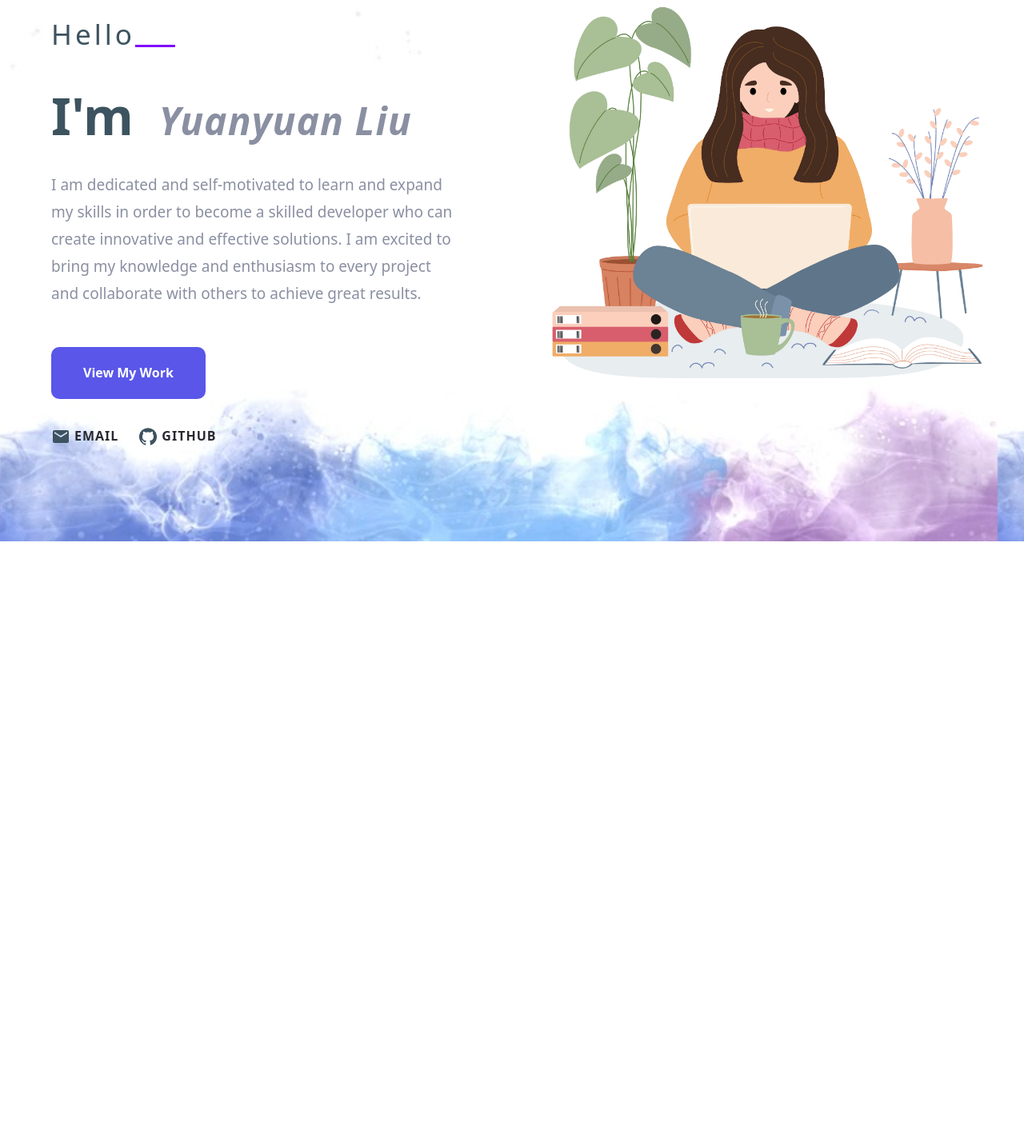
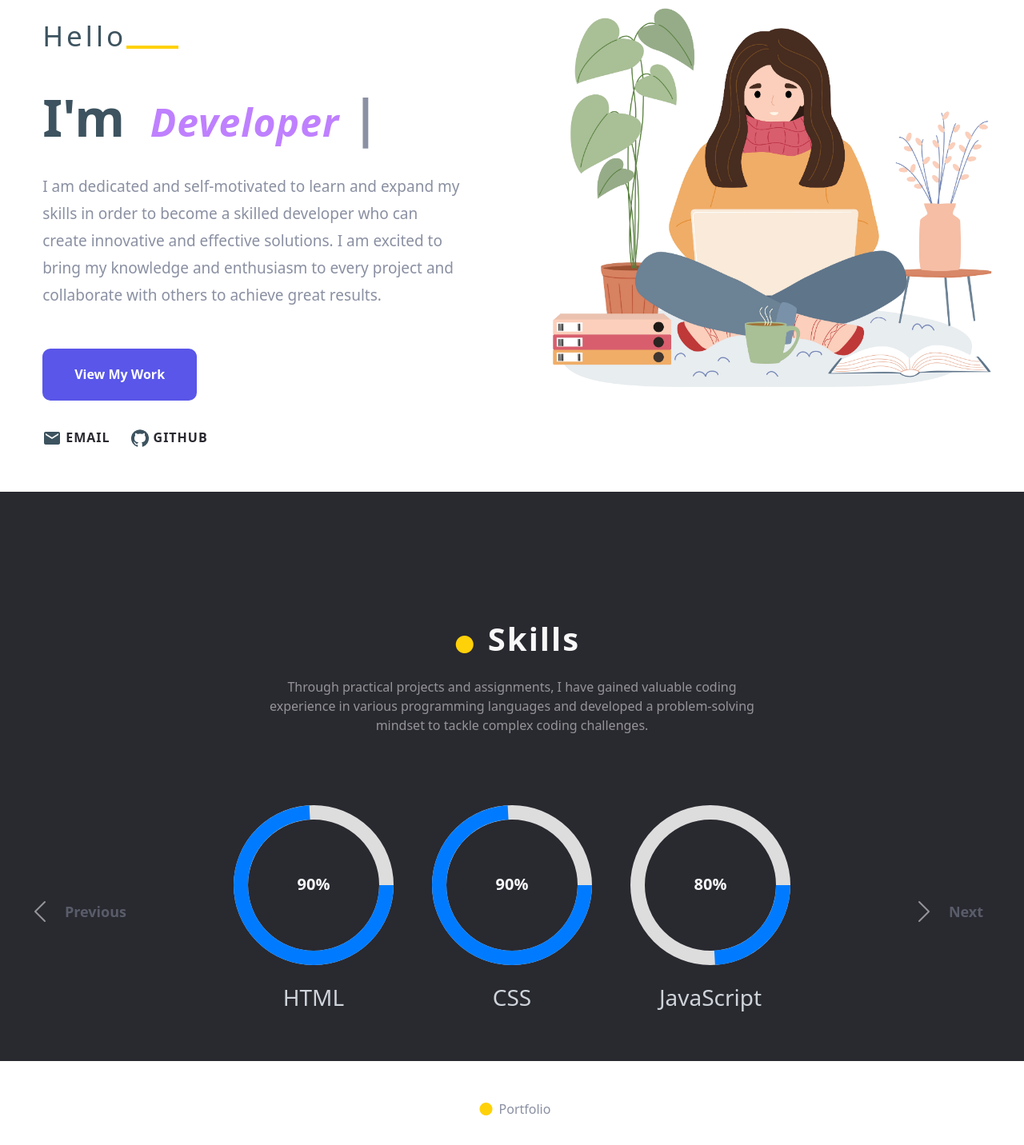
Before and after one commit to YuanyuanLiu2304/YuanyuanLiu2304.github.io, a React (Create React App) app: page / in a window 1280 px wide. Shown: the part 320-1752 px from the top of the page at 80% size. Before the commit the page ends 997 px from the top, so only its background shows below. Built offline with nearby package versions, Linux system fonts and the light colour scheme.

Commit message:
add skills component

```diff
--- a/package.json
+++ b/package.json
@@ -19,6 +19,7 @@
     "react-dom": "^18.2.0",
     "react-router-dom": "^6.9.0",
     "react-scripts": "5.0.1",
+    "typed.js": "^2.0.16",
     "typescript": "^4.9.5",
     "web-vitals": "^2.1.4"
   },
--- a/public/index.html
+++ b/public/index.html
@@ -2,12 +2,11 @@
 <html lang="en">
   <head>
     <meta charset="utf-8" />
-    <link rel="icon" href="%PUBLIC_URL%/favicon.ico" />
     <meta name="viewport" content="width=device-width, initial-scale=1" />
     <meta name="theme-color" content="#000000" />
     <meta
       name="description"
-      content="Web site created using create-react-app"
+      content="A Portfolio Website created using React"
     />
 
     <link rel="manifest" href="%PUBLIC_URL%/manifest.json" />
@@ -21,7 +20,8 @@
       rel="stylesheet"
       href="https://cdn.jsdelivr.net/npm/bootstrap-icons@1.7.2/font/bootstrap-icons.css"
     />
-    <script src="https://cdn.jsdelivr.net/npm/bootstrap@5.3.0-alpha2/dist/js/bootstrap.bundle.min.js"></script>
+
+    <script src="https://cdn.jsdelivr.net/npm/bootstrap@5.3.0-alpha3/dist/js/bootstrap.bundle.min.js"></script>
 
     <title>Portfolio</title>
   </head>
--- a/src/Contact/Contact.tsx
+++ b/src/Contact/Contact.tsx
@@ -1,10 +1,13 @@
 import handshake from "../assets/handshake.png";
 import "./contact.css";
 
-export function Contact() {
+interface StyleProps {
+  className?: string;
+}
+export function Contact({ className = "contact" }: StyleProps) {
   return (
-    <div className="contact">
-      <div className="container">
+    <div className={className}>
+      <div className="contact_container">
         <div className="message">
           <span
             className="bi bi-circle-fill"
--- a/src/Contact/contact.css
+++ b/src/Contact/contact.css
@@ -1,6 +1,9 @@
 .contact {
+  margin-top: 180px;
+}
+
+.contact_container {
   background-color: #292930;
-  margin-top: 180px;
 }
 
 span {
@@ -27,7 +30,7 @@ h1 img {
   height: 45px;
   margin-left: 20px;
 }
-.container form {
+form {
   margin: 0 auto;
   padding: 40px 0 120px 0;
   width: 100%;
@@ -37,8 +40,8 @@ h1 img {
   gap: 40px;
 }
 
-.container form input,
-.container form textarea {
+form input,
+form textarea {
   color: #8a90a2;
   background-color: transparent;
   border: 1px solid;
@@ -47,13 +50,13 @@ h1 img {
   padding: 20px;
 }
 
-.container form textarea {
+form textarea {
   height: 200px;
   resize: none;
 }
 
-.container form textarea:focus,
-.container form input:focus {
+form textarea:focus,
+form input:focus {
   border-color: #ffd109 !important;
   outline: none;
 }
@@ -69,6 +72,7 @@ h1 img {
   text-transform: capitalize;
   cursor: pointer;
 }
+
 .submit:hover {
   border: none;
   background-color: #6495ed;
--- a/src/Home/Home.tsx
+++ b/src/Home/Home.tsx
@@ -1,17 +1,35 @@
+import "./home.css";
 import { Email, GitHub } from "@mui/icons-material";
 import { Link } from "react-router-dom";
-import "./home.css";
 import homepage from "../assets/homepage.jpeg";
+import { useEffect } from "react";
+import Typed from "typed.js";
+import Skills from "../Skills/Skills";
+import { Project } from "../Projects/Projects";
+import { Contact } from "../Contact/Contact";
 
 export function Home() {
+  useEffect(() => {
+    const typingEffect = new Typed(".author", {
+      strings: ["Yuanyuan Liu", "Developer"],
+      loop: true,
+      typeSpeed: 120,
+      backSpeed: 40,
+      backDelay: 1500,
+    });
+    return () => {
+      typingEffect.destroy();
+    };
+  }, []);
+
   return (
     <div className="home_container ">
-      <div className="container-fluid">
-        <div className="row bg_img">
+      <div className="container-fluid px-0">
+        <div className="row">
           <div className="col-md-12 col-lg-6 home_left">
             <h3>Hello</h3>
             <h1>
-              I'm <span className="author">Yuanyuan Liu</span>
+              I'm <span className="author"></span>
             </h1>
             <p>
               I am dedicated and self-motivated to learn and expand my skills in
@@ -52,6 +70,109 @@ export function Home() {
             <img src={homepage} alt="img"></img>
           </div>
         </div>
+        <div className="skills_wrapper ">
+          <div className="w-50 m-auto">
+            <h1 style={{ letterSpacing: "2px" }}>
+              <span
+                className="bi bi-circle-fill pe-3"
+                style={{ color: "#ffd109", fontSize: "22px" }}
+              ></span>
+              Skills
+            </h1>
+            <p className="pt-3 pb-5 text-white-50 ">
+              Through practical projects and assignments, I have gained valuable
+              coding experience in various programming languages and developed a
+              problem-solving mindset to tackle complex coding challenges.
+            </p>
+          </div>
+
+          <div
+            id="carouseSkillsControl"
+            className="carousel slide"
+            data-bs-touch="true"
+            data-bs-ride="carousel"
+            data-bs-interval="5000"
+          >
+            <div className="carousel-inner">
+              <div className="carousel-item active">
+                <Skills
+                  percent={90}
+                  skill="HTML"
+                  className="m-4 d-inline-block"
+                />
+                <Skills
+                  percent={90}
+                  skill="CSS"
+                  className="m-4 d-inline-block"
+                />
+                <Skills
+                  percent={80}
+                  skill="JavaScript "
+                  className="m-4 d-inline-block"
+                />
+              </div>
+
+              <div className="carousel-item">
+                <Skills
+                  percent={85}
+                  skill="SQL"
+                  className="m-4 d-inline-block"
+                />
+                <Skills
+                  percent={80}
+                  skill="Java"
+                  className="m-4 d-inline-block"
+                />
+                <Skills
+                  percent={70}
+                  skill="PHP"
+                  className="m-4 d-inline-block"
+                />
+              </div>
+
+              <div className="carousel-item">
+                <Skills
+                  percent={80}
+                  skill="Bootstrap"
+                  className="m-4 d-inline-block"
+                />
+                <Skills
+                  percent={70}
+                  skill="React"
+                  className="m-4 d-inline-block"
+                />
+              </div>
+            </div>
+            <button
+              className="carousel-control-prev"
+              type="button"
+              data-bs-target="#carouseSkillsControl"
+              data-bs-slide="prev"
+            >
+              <span
+                className="carousel-control-prev-icon"
+                aria-hidden="true"
+              ></span>
+              <span className="sr-only">Previous</span>
+            </button>
+            <button
+              className="carousel-control-next"
+              type="button"
+              data-bs-target="#carouseSkillsControl"
+              data-bs-slide="next"
+            >
+              <span
+                className="carousel-control-next-icon"
+                aria-hidden="true"
+              ></span>
+              <span className="sr-only">Next</span>
+            </button>
+          </div>
+        </div>
+
+        <Project />
+
+        <Contact className="mt-0" />
       </div>
     </div>
   );
--- a/src/Home/home.css
+++ b/src/Home/home.css
@@ -8,14 +8,8 @@
   margin-top: 180px;
 }
 
-.bg_img {
-  background-image: url("../assets/bg.jpg");
-  background-size: contain;
-  background-repeat: repeat;
-}
-
 .home_left {
-  padding: 8% 5%;
+  padding: 8% 5% 3%;
 }
 
 .home_left h3 {
@@ -29,10 +23,10 @@
 .home_left h3::after {
   position: absolute;
   content: "";
-  height: 3px;
-  width: 50px;
+  height: 4px;
+  width: 65px;
   bottom: 5px;
-  background-color: #7f00ff;
+  background-color: #ffd109;
 }
 
 .home_left h1 {
@@ -44,6 +38,7 @@
 }
 
 .author {
+  color: hsl(270, 100%, 75%);
   font-size: 3rem;
   font-weight: 700;
   font-style: italic;
@@ -103,16 +98,14 @@
   height: fit-content;
 }
 
-@media only screen and (max-width: 1200px) {
-  .bg_img {
-    background-size: cover;
-  }
+.skills_wrapper {
+  color: #ced4da;
+  padding: 120px 0 30px;
+  text-align: center;
+  background-color: #292930;
 }
 
 @media only screen and (max-width: 992px) {
-  .bg_img {
-    background-image: none;
-  }
   .home_left {
     background-image: url("../assets/bg.jpg");
     background-size: cover;
@@ -133,4 +126,8 @@
   .social_contact span {
     font-size: 14px;
   }
+
+  .home_right img {
+    display: none;
+  }
 }
--- a/src/Projects/Projects.tsx
+++ b/src/Projects/Projects.tsx
@@ -8,10 +8,6 @@ import s_info_sys from "../assets/s_info_sys.png";
 import shape from "../assets/shape.png";
 
 export function Projects() {
-  const [stuInfoSys, setStuInfoSys] = useState(0);
-  const [calcScale, setCalcScale] = useState(0);
-  const [todoListScale, setToDoListScale] = useState(0);
-
   return (
     <div className="projects">
       <div className="portfolio_container">
@@ -31,8 +27,28 @@ export function Projects() {
         </div>
       </div>
 
+      <Project />
+    </div>
+  );
+}
+
+export function Project() {
+  const [stuInfoSys, setStuInfoSys] = useState(0);
+  const [calcScale, setCalcScale] = useState(0);
+  const [todoListScale, setToDoListScale] = useState(0);
+  return (
     <div className="projects_container">
       <div className="projects_wrapper">
+        <div className="subtitle mt-5 text-center">
+          <span
+            className="bi bi-circle-fill"
+            style={{ color: "#ffd109" }}
+          ></span>
+          <span className="">Portfolio</span>
+          <h1 className="py-4 text-dark fs-1">
+            <span className="portfolio_underline">Creative</span> Work
+          </h1>
+        </div>
         <div className="projects_cards">
           {/* To Do List start here */}
           <div
@@ -137,6 +153,5 @@ export function Projects() {
         </div>
       </div>
     </div>
-    </div>
   );
 }
--- a/src/Projects/ToDoList/ToDoList.tsx
+++ b/src/Projects/ToDoList/ToDoList.tsx
@@ -65,9 +65,9 @@ export function TaskList() {
           longer needed.
         </div>
       </div>
-      <div className="tasks_container text-start col-sm-10 col-md-6 col-lg-5 mx-auto mt-5 pt-5">
+      <div className="tasks_container text-start col-sm-10 col-md-6 col-lg-5 mx-auto mt-5 py-5">
         <h2 className=" fw-semibold mb-4">Add your task here</h2>
-        <div className="tasks_wrapper ">
+        <div className="tasks_wrapper">
           <div className="d-flex">
             <input
               type="text"
--- a/src/Projects/projects.css
+++ b/src/Projects/projects.css
@@ -61,7 +61,6 @@
   display: flex;
   position: relative;
   background-color: #fff;
-  padding: 120px 0;
   justify-content: center;
   align-items: center;
 }
@@ -72,6 +71,16 @@
   flex-direction: column;
   align-items: center;
   border: none;
+}
+
+.portfolio_underline {
+  color: #5956e9;
+  font-size: 50px;
+  font-weight: 600;
+  margin: 20px 5px 50px;
+  letter-spacing: 1px;
+  text-decoration: underline;
+  text-decoration-color: #ffd109;
 }
 
 .projects_cards {
--- /dev/null
+++ b/src/Skills/Skills.tsx
@@ -0,0 +1,87 @@
+import { useEffect, useState } from "react";
+
+interface SkillProps {
+  percent: number;
+  skill: string;
+  strokeWidth?: number;
+  className?: string;
+}
+
+function Skills({ percent, skill, strokeWidth = 18, className }: SkillProps) {
+  const [offset, setOffset] = useState(0);
+  const [percentAnimated, setPercentAnimated] = useState(0);
+
+  const radius = 100 - strokeWidth / 2;
+  const circumference = 2 * Math.PI * radius;
+
+  useEffect(() => {
+    let intervalId: any;
+    if (percentAnimated < percent) {
+      intervalId = setInterval(() => {
+        setPercentAnimated((prev) => prev + 1);
+      }, 18);
+    }
+    return () => clearInterval(intervalId);
+  }, [percent, percentAnimated]);
+
+  useEffect(() => {
+    setOffset(circumference);
+  }, [skill]);
+
+  useEffect(() => {
+    if (percentAnimated >= percent) {
+      setPercentAnimated(0);
+    }
+    const newOffset = circumference - (circumference * percentAnimated) / 100;
+    setOffset(newOffset);
+    const circle = document.getElementById(
+      "progress-circle-" + skill.toLowerCase()
+    );
+    if (circle) {
+      circle.style.transition = "stroke-dashoffset 0.5s ease-in-out";
+      circle.style.strokeDashoffset = newOffset.toString();
+    }
+  }, [circumference, percentAnimated, skill]);
+
+  return (
+    <div className={className}>
+      <svg className="progress-circle" width="200" height="200">
+        <circle
+          className="progress-circle-background"
+          stroke="#ddd"
+          strokeWidth={strokeWidth}
+          fill="transparent"
+          r={radius}
+          cx="100"
+          cy="100"
+        />
+        <circle
+          id="progress-circle"
+          className="progress-circle-progress"
+          stroke="#007bff"
+          strokeWidth={strokeWidth}
+          fill="transparent"
+          r={radius}
+          cx="100"
+          cy="100"
+          strokeDasharray={`${circumference} ${circumference}`}
+          strokeDashoffset={offset.toString()}
+        />
+        <text
+          className="fs-5 fw-semibold"
+          x="50%"
+          y="50%"
+          textAnchor="middle"
+          dy="0.3em"
+          style={{ fill: "#f8f9fa" }}
+        >
+          {percent}%
+        </text>
+      </svg>
+
+      <h3 className="text-center mt-4">{skill}</h3>
+    </div>
+  );
+}
+
+export default Skills;
```
Also changed, not shown: src/Person.tsx (deleted, +0 -41 lines), 1 other file (tests, documents, lock files or other folders). Lines whose indentation alone changed are shown as unchanged.
